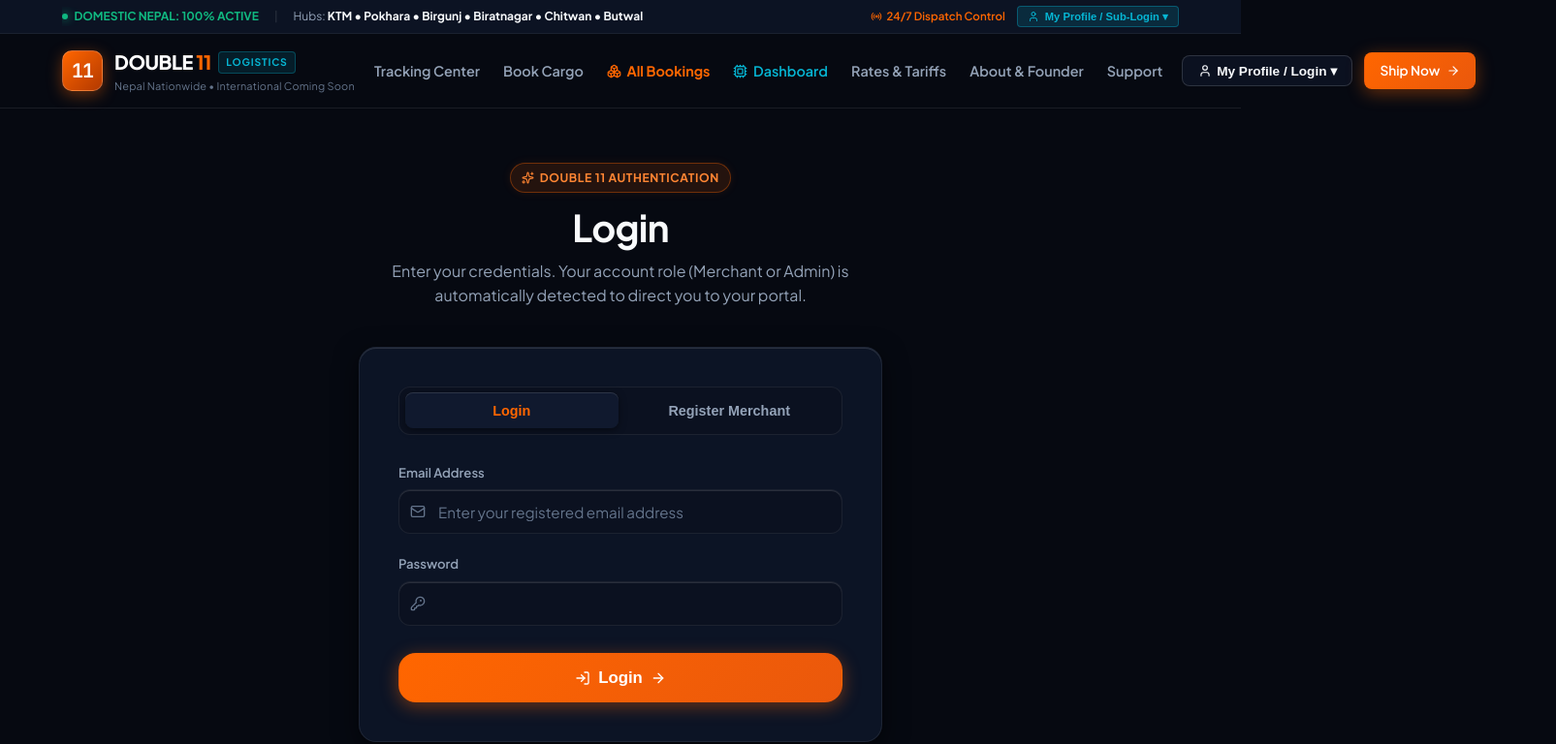
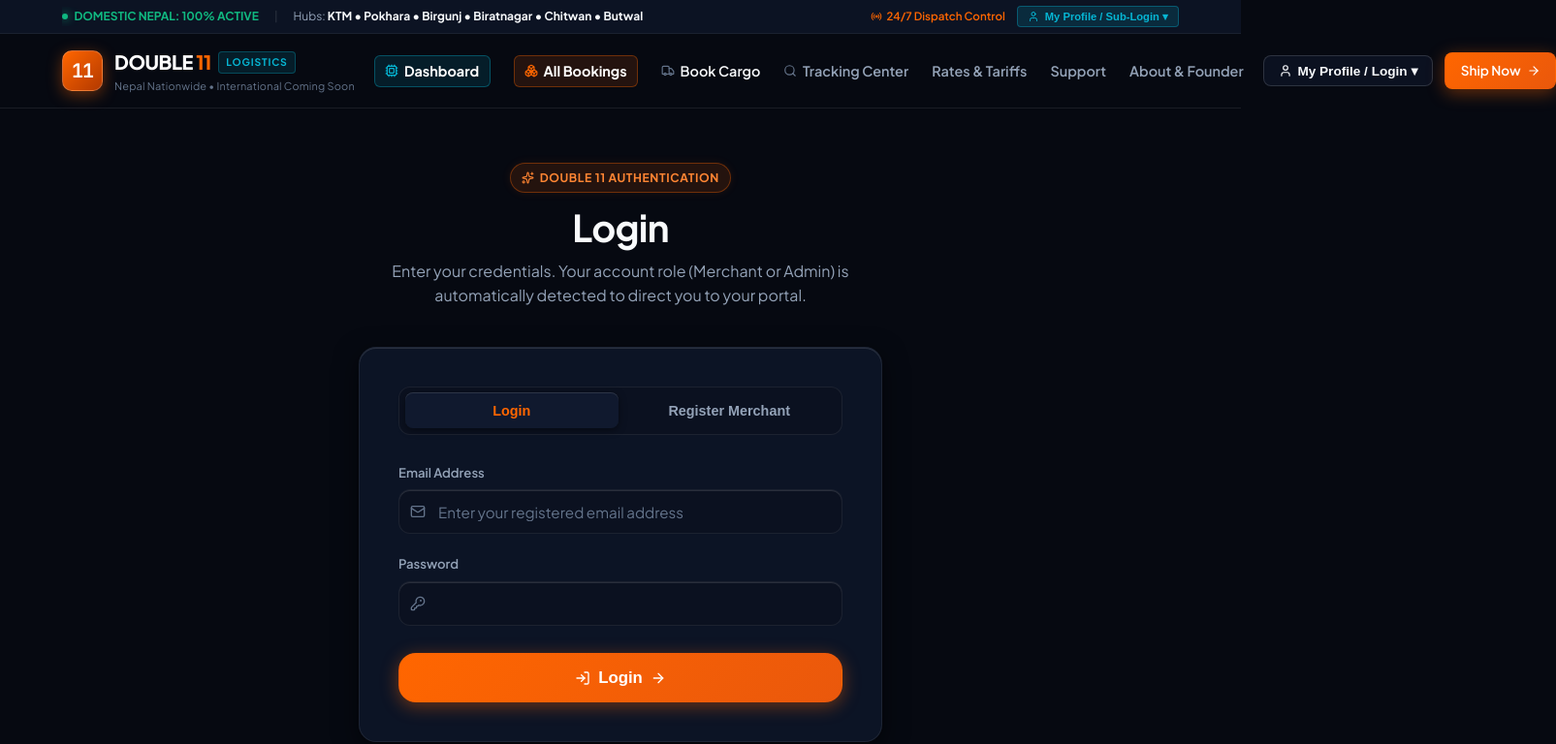
Before and after one commit to soben01/LOGISTICS-DOUBLE-11, a Next.js app: page /login in a window 1280 px wide. Shown: the top 768 px of the page at 97% size, 1605 px wide, since content can reach past the window. Built offline with nearby package versions, Linux system fonts and the light colour scheme.

Commit message:
feat: Make /dashboard post-login landing page and arrange nav by operational priority

```diff
--- a/src/app/login/page.tsx
+++ b/src/app/login/page.tsx
@@ -87,11 +87,11 @@
       const destination = resolveMatchedRedirect(res.user, redirectPath);
 
       setSuccessMsg(
-        `✓ Role Detected: ${res.user.role.toUpperCase()}! Welcome back, ${res.user.name}. Redirecting to ${matched.portalName} (${destination})...`
+        `✓ Authentication Successful (${res.user.role.toUpperCase()})! Welcome back, ${res.user.name}. Landing on Operations Dashboard...`
       );
       setTimeout(() => {
         router.push(destination);
-      }, 600);
+      }, 500);
     }
   };
 
@@ -112,10 +112,10 @@
       setErrorMsg(res.error || 'Failed to create account.');
     } else if (res.user) {
       const destination = resolveMatchedRedirect(res.user, redirectPath);
-      setSuccessMsg(`✓ Merchant account registered for ${res.user.name}! Redirecting to Merchant Portal...`);
+      setSuccessMsg(`✓ Merchant account registered for ${res.user.name}! Landing on Operations Dashboard...`);
       setTimeout(() => {
         router.push(destination);
-      }, 700);
+      }, 500);
     }
   };
 
--- a/src/components/layout/Navbar.tsx
+++ b/src/components/layout/Navbar.tsx
@@ -207,53 +207,95 @@
           whiteSpace: 'nowrap',
           flexShrink: 0
         }}>
-          <Link href="/track" style={{ fontSize: '0.9rem', fontWeight: 600, color: 'var(--text-secondary)', whiteSpace: 'nowrap' }}>
-            Tracking Center
-          </Link>
+          {/* Priority 1: Dashboard */}
           <Link
-            href={currentUser ? "/book" : "/login?redirect=/book"}
-            style={{ fontSize: '0.9rem', fontWeight: 600, color: 'var(--text-secondary)', whiteSpace: 'nowrap' }}
-          >
-            Book Cargo
-          </Link>
-          <Link
-            href="/bookings"
+            href="/dashboard"
             style={{
               fontSize: '0.9rem',
               fontWeight: 700,
-              color: 'var(--brand-orange)',
+              color: '#ffffff',
+              background: 'rgba(6, 182, 212, 0.12)',
+              border: '1px solid rgba(6, 182, 212, 0.35)',
+              padding: '0.25rem 0.65rem',
+              borderRadius: '6px',
               display: 'inline-flex',
               alignItems: 'center',
               gap: '0.35rem',
               whiteSpace: 'nowrap'
             }}
           >
-            <Boxes size={15} />
-            <span>All Bookings</span>
+            <Cpu size={14} color="var(--brand-cyan)" />
+            <span>Dashboard</span>
           </Link>
+
+          {/* Priority 2: All Bookings */}
           <Link
-            href="/dashboard"
+            href="/bookings"
             style={{
               fontSize: '0.9rem',
-              fontWeight: 600,
-              color: 'var(--brand-cyan)',
+              fontWeight: 700,
+              color: '#ffffff',
+              background: 'rgba(255, 102, 0, 0.12)',
+              border: '1px solid rgba(255, 102, 0, 0.35)',
+              padding: '0.25rem 0.65rem',
+              borderRadius: '6px',
               display: 'inline-flex',
               alignItems: 'center',
               gap: '0.35rem',
               whiteSpace: 'nowrap'
             }}
           >
-            <Cpu size={15} />
-            <span>Dashboard</span>
+            <Boxes size={14} color="var(--brand-orange)" />
+            <span>All Bookings</span>
           </Link>
+
+          {/* Priority 3: Book Cargo */}
+          <Link
+            href={currentUser ? "/book" : "/login?redirect=/book"}
+            style={{
+              fontSize: '0.9rem',
+              fontWeight: 600,
+              color: 'var(--text-primary)',
+              display: 'inline-flex',
+              alignItems: 'center',
+              gap: '0.35rem',
+              whiteSpace: 'nowrap'
+            }}
+          >
+            <Truck size={14} color="var(--text-muted)" />
+            <span>Book Cargo</span>
+          </Link>
+
+          {/* Priority 4: Tracking Center */}
+          <Link
+            href="/track"
+            style={{
+              fontSize: '0.9rem',
+              fontWeight: 600,
+              color: 'var(--text-secondary)',
+              display: 'inline-flex',
+              alignItems: 'center',
+              gap: '0.35rem',
+              whiteSpace: 'nowrap'
+            }}
+          >
+            <Search size={14} color="var(--text-muted)" />
+            <span>Tracking Center</span>
+          </Link>
+
+          {/* Priority 5: Rates & Tariffs */}
           <Link href="/rates" style={{ fontSize: '0.9rem', fontWeight: 600, color: 'var(--text-secondary)', whiteSpace: 'nowrap' }}>
             Rates &amp; Tariffs
           </Link>
+
+          {/* Priority 6: Support */}
+          <Link href="/support" style={{ fontSize: '0.9rem', fontWeight: 600, color: 'var(--text-secondary)', whiteSpace: 'nowrap' }}>
+            Support
+          </Link>
+
+          {/* Priority 7: About & Founder */}
           <Link href="/about" style={{ fontSize: '0.9rem', fontWeight: 600, color: 'var(--text-secondary)', whiteSpace: 'nowrap' }}>
             About &amp; Founder
-          </Link>
-          <Link href="/support" style={{ fontSize: '0.9rem', fontWeight: 600, color: 'var(--text-secondary)', whiteSpace: 'nowrap' }}>
-            Support
           </Link>
         </nav>
 
@@ -475,34 +517,43 @@
           </form>
 
           <div style={{ display: 'flex', flexDirection: 'column', gap: '0.75rem', paddingTop: '0.25rem' }}>
+            {/* Priority 1: Dashboard */}
+            <Link
+              href="/dashboard"
+              onClick={() => setMobileMenuOpen(false)}
+              style={{ padding: '0.6rem 0', color: 'var(--brand-cyan)', fontWeight: 700, borderBottom: '1px solid rgba(255,255,255,0.05)', display: 'flex', alignItems: 'center', gap: '0.45rem' }}
+            >
+              <Cpu size={16} /> Operations Dashboard
+            </Link>
+
+            {/* Priority 2: All Bookings */}
             <Link
               href="/bookings"
               onClick={() => setMobileMenuOpen(false)}
-              style={{ padding: '0.6rem 0', color: 'var(--brand-orange)', fontWeight: 700, borderBottom: '1px solid rgba(255,255,255,0.05)', display: 'flex', alignItems: 'center', gap: '0.4rem' }}
+              style={{ padding: '0.6rem 0', color: 'var(--brand-orange)', fontWeight: 700, borderBottom: '1px solid rgba(255,255,255,0.05)', display: 'flex', alignItems: 'center', gap: '0.45rem' }}
             >
               <Boxes size={16} /> All Bookings (Data Records)
             </Link>
+
+            {/* Priority 3: Book Cargo */}
             <Link
-              href="/dashboard"
+              href={currentUser ? "/book" : "/login?redirect=/book"}
               onClick={() => setMobileMenuOpen(false)}
-              style={{ padding: '0.6rem 0', color: 'var(--brand-cyan)', fontWeight: 700, borderBottom: '1px solid rgba(255,255,255,0.05)', display: 'flex', alignItems: 'center', gap: '0.4rem' }}
+              style={{ padding: '0.6rem 0', color: 'var(--text-primary)', fontWeight: 600, borderBottom: '1px solid rgba(255,255,255,0.05)', display: 'flex', alignItems: 'center', gap: '0.45rem' }}
             >
-              <Cpu size={16} /> Operations Dashboard
+              <Truck size={16} /> Book Cargo
             </Link>
+
+            {/* Priority 4: Tracking Center */}
             <Link
               href="/track"
               onClick={() => setMobileMenuOpen(false)}
-              style={{ padding: '0.6rem 0', color: 'var(--text-primary)', fontWeight: 600, borderBottom: '1px solid rgba(255,255,255,0.05)' }}
+              style={{ padding: '0.6rem 0', color: 'var(--text-primary)', fontWeight: 600, borderBottom: '1px solid rgba(255,255,255,0.05)', display: 'flex', alignItems: 'center', gap: '0.45rem' }}
             >
-              Tracking Center
+              <Search size={16} /> Tracking Center
             </Link>
-            <Link
-              href={currentUser ? "/book" : "/login?redirect=/book"}
-              onClick={() => setMobileMenuOpen(false)}
-              style={{ padding: '0.6rem 0', color: 'var(--text-primary)', fontWeight: 600, borderBottom: '1px solid rgba(255,255,255,0.05)' }}
-            >
-              Book Cargo
-            </Link>
+
+            {/* Priority 5: Rates & Tariffs */}
             <Link
               href="/rates"
               onClick={() => setMobileMenuOpen(false)}
@@ -510,19 +561,23 @@
             >
               Rates &amp; Tariffs
             </Link>
+
+            {/* Priority 6: Support */}
+            <Link
+              href="/support"
+              onClick={() => setMobileMenuOpen(false)}
+              style={{ padding: '0.6rem 0', color: 'var(--text-primary)', fontWeight: 600, borderBottom: '1px solid rgba(255,255,255,0.05)' }}
+            >
+              Customer Support
+            </Link>
+
+            {/* Priority 7: About */}
             <Link
               href="/about"
               onClick={() => setMobileMenuOpen(false)}
-              style={{ padding: '0.6rem 0', color: 'var(--text-primary)', fontWeight: 600, borderBottom: '1px solid rgba(255,255,255,0.05)' }}
+              style={{ padding: '0.6rem 0', color: 'var(--text-primary)', fontWeight: 600 }}
             >
               About Double 11 &amp; Founder
-            </Link>
-            <Link
-              href="/support"
-              onClick={() => setMobileMenuOpen(false)}
-              style={{ padding: '0.6rem 0', color: 'var(--text-primary)', fontWeight: 600 }}
-            >
-              Customer Support
             </Link>
           </div>
         </div>
--- a/src/components/layout/ProfilePortalDrawer.tsx
+++ b/src/components/layout/ProfilePortalDrawer.tsx
@@ -134,11 +134,7 @@
         setLoginError(res.error || 'Login failed. Please check credentials.');
       } else {
         onClose();
-        if (res.user?.role === 'admin') {
-          router.push('/admin');
-        } else {
-          router.push('/merchant');
-        }
+        router.push('/dashboard');
       }
     }, 200);
   };
--- a/src/lib/auth.ts
+++ b/src/lib/auth.ts
@@ -257,26 +257,26 @@
 }
 
 export function resolveMatchedRedirect(user: User, redirectParam?: string | null): string {
-  const matched = getMatchingPortal(user);
-  if (!redirectParam || redirectParam.startsWith('/login')) {
-    return matched.portalPath;
+  // Landing page after login is /dashboard by default
+  if (!redirectParam || redirectParam.startsWith('/login') || redirectParam === '/') {
+    return '/dashboard';
   }
 
   // Must be relative root path
   if (!redirectParam.startsWith('/')) {
-    return matched.portalPath;
+    return '/dashboard';
   }
 
   if (user.role === 'admin') {
     // Admins can navigate to any section except falling into raw merchant redirect
     if (redirectParam.startsWith('/merchant')) {
-      return '/admin';
+      return '/dashboard';
     }
     return redirectParam;
   } else {
     // Merchants cannot access /admin
     if (redirectParam.startsWith('/admin')) {
-      return '/merchant';
+      return '/dashboard';
     }
     return redirectParam;
   }
```
